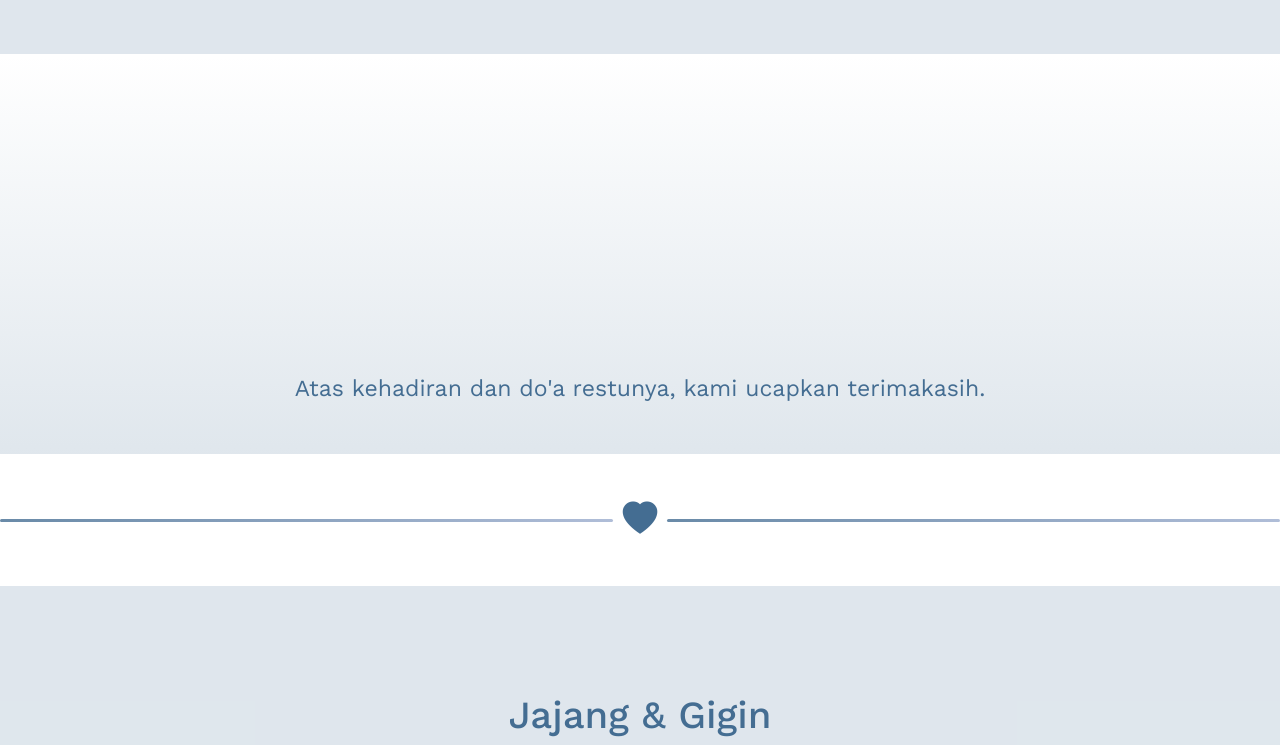
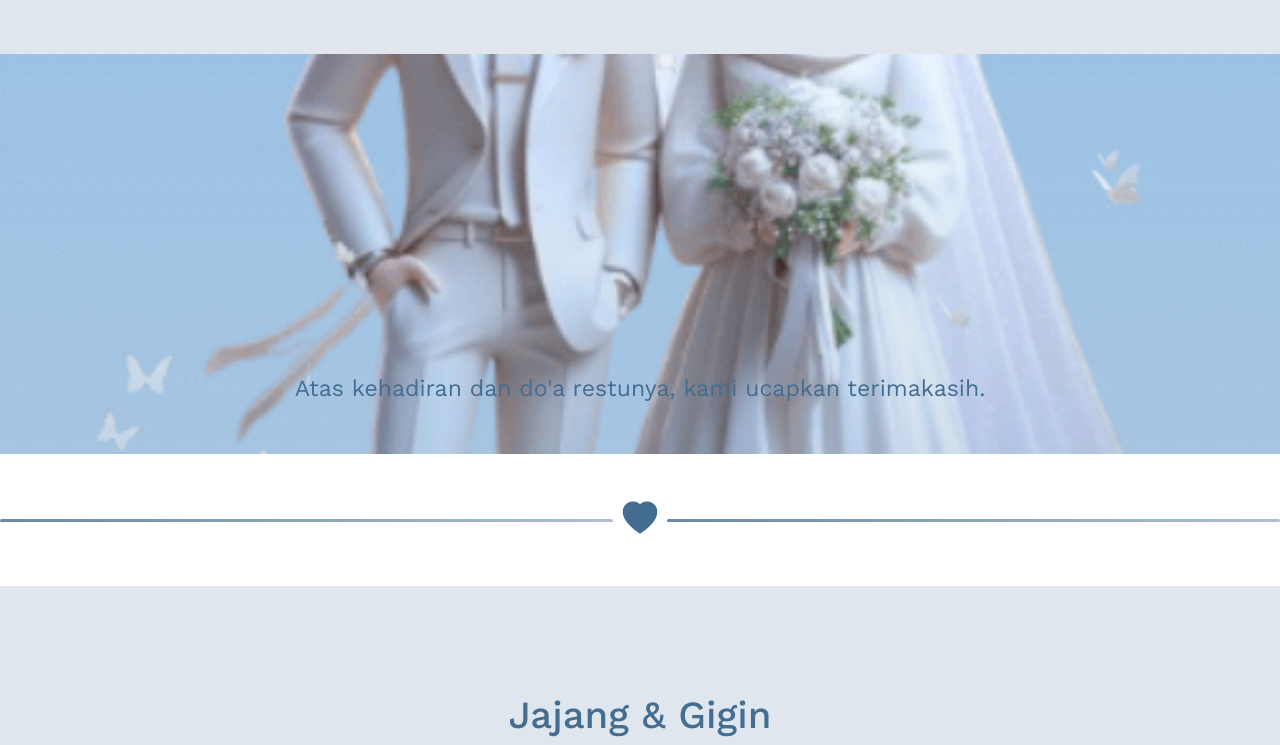
Before and after one commit to myani165-dot/Jajang_Gigin_Wedding, a plain HTML site: page index.html in a window 1280 px wide. Shown: the part 8698-9443 px from the top of the page. Drawn offline with nearby package versions, Linux system fonts and the light colour scheme; no server answers; a web font is replaced by a local one.

Commit message:
Update style.css

```diff
--- a/style.css
+++ b/style.css
@@ -1039,7 +1039,7 @@ html, body {
 .hope-top {
   height: 50vh; /* atur tinggi bagian gambar */
   background: linear-gradient(to bottom, rgba(156,173,206,0), #446e922b),
-              url("img/fix.jpg") center/cover no-repeat;
+              url("img/fix.png") center/cover no-repeat;
   padding: 1rem;
 }
 
```
